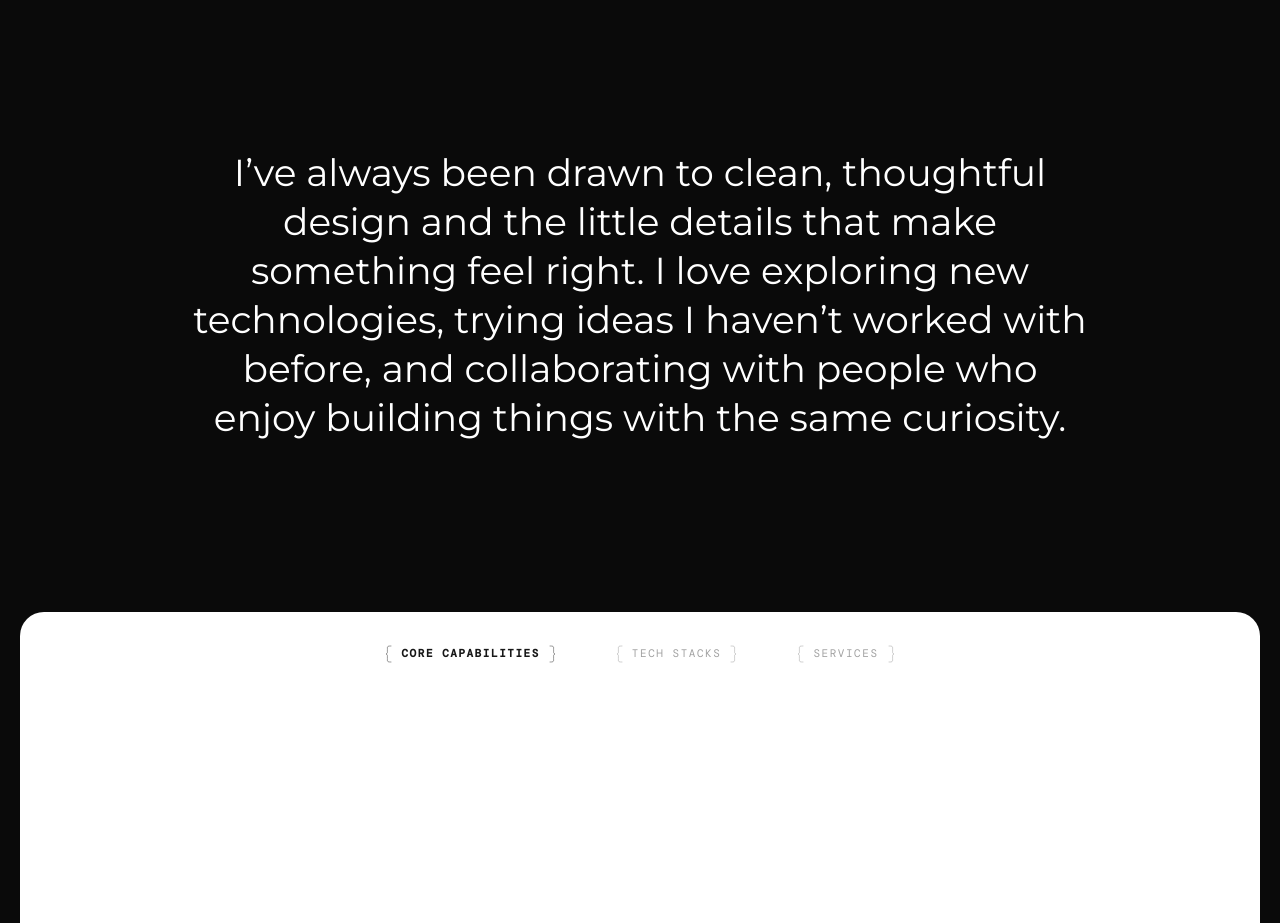
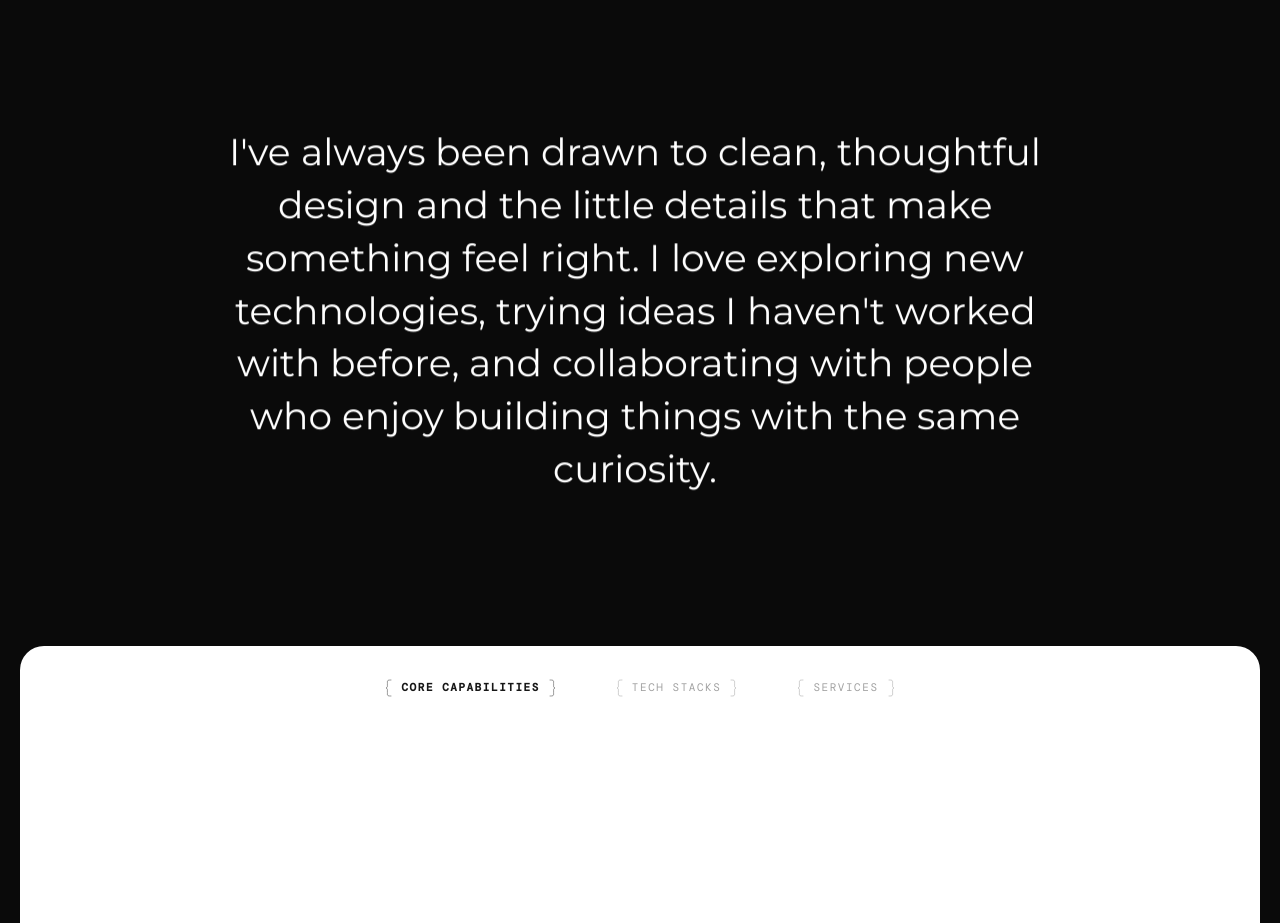
Before and after one commit to Srikar132/my.asset, a Next.js app: page / in a window 1280 px wide. Shown: the part 3340-4263 px from the top of the page. Built offline with nearby package versions, Linux system fonts and the light colour scheme.

Commit message:
chore: update AboutMe animation and small fixes

```diff
--- a/components/AboutMe.tsx
+++ b/components/AboutMe.tsx
@@ -1,14 +1,71 @@
+'use client';
+
+import { useRef } from 'react';
+import { gsap } from 'gsap';
+import { useGSAP } from '@gsap/react';
+import { ScrollTrigger } from 'gsap/ScrollTrigger';
+
+gsap.registerPlugin(ScrollTrigger);
+
+const ABOUT_TEXT =
+  "I've always been drawn to clean, thoughtful design and the little details that make something feel right. I love exploring new technologies, trying ideas I haven't worked with before, and collaborating with people who enjoy building things with the same curiosity.";
+
 export default function AboutMe() {
+  const sectionRef = useRef<HTMLElement>(null);
+  const wordsRef = useRef<HTMLSpanElement[]>([]);
+
+  useGSAP(
+    () => {
+      const words = wordsRef.current.filter(Boolean);
+      if (!words.length) return;
+
+      const mm = gsap.matchMedia();
+
+      mm.add('(prefers-reduced-motion: no-preference)', () => {
+        gsap.set(words, { yPercent: 110 });
+
+        gsap.to(words, {
+          yPercent: 0,
+          duration: 1,
+          ease: 'power4.out',
+          stagger: 0.015,
+          scrollTrigger: {
+            trigger: sectionRef.current,
+            start: 'top 75%',
+            once: true,
+          },
+        });
+      });
+
+      // Users who prefer less motion get the text immediately, no animation.
+      mm.add('(prefers-reduced-motion: reduce)', () => {
+        gsap.set(words, { yPercent: 0 });
+      });
+
+      return () => mm.revert();
+    },
+    { scope: sectionRef }
+  );
+
   return (
-    <section id="about" className="w-full px-4 py-24 sm:px-8 lg:px-12 lg:py-32">
+    <section id="about" ref={sectionRef} className="w-full px-4 py-24 sm:px-8 lg:px-12 lg:py-32">
       <div className="mx-auto flex min-h-[42vh] max-w-5xl items-center justify-center text-center">
         <p
           className="max-w-4xl text-[clamp(1.6rem,3.4vw,2.35rem)] font-normal leading-[1.3] text-white normal-case"
           style={{ fontFamily: 'var(--font-fredoka), sans-serif' }}
         >
-          I&rsquo;ve always been drawn to clean, thoughtful design and the little details that make
-          something feel right. I love exploring new technologies, trying ideas I haven&rsquo;t worked
-          with before, and collaborating with people who enjoy building things with the same curiosity.
+          {ABOUT_TEXT.split(' ').map((word, i) => (
+            <span key={i} className="inline-block overflow-hidden pb-1 align-bottom">
+              <span
+                ref={(el) => {
+                  if (el) wordsRef.current[i] = el;
+                }}
+                className="inline-block will-change-transform"
+              >
+                {word}&nbsp;
+              </span>
+            </span>
+          ))}
         </p>
       </div>
     </section>
--- a/components/FooterTagline.tsx
+++ b/components/FooterTagline.tsx
@@ -37,7 +37,7 @@ export default function FooterTagline() {
   );
 
   return (
-    <div ref={ref} className="px-4 sm:px-8 lg:px-12 lg:pt-28">
+    <div id='contact' ref={ref} className="px-4 sm:px-8 lg:px-12 lg:pt-28">
       <h2
         ref={taglineRef}
         className="max-w-[820px] text-[clamp(1.6rem,3.4vw,2.35rem)] leading-[1.3] text-white normal-case font-normal"
```
Also changed, not shown: components/Navbar.tsx (+12 -12 lines).
